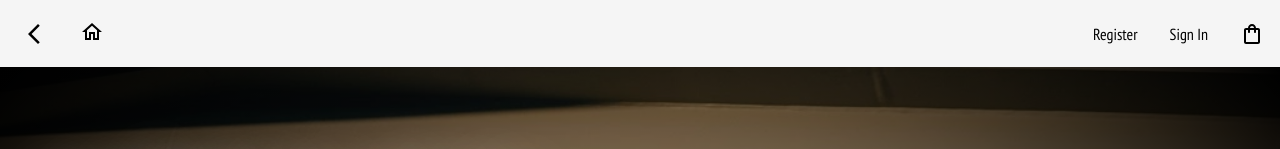
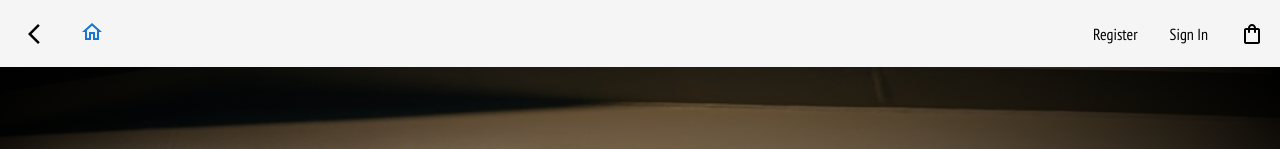
Before and after one commit to iefniar/iefniar.github.io, a React (Create React App) app: page /project-1 in a window 1280 px wide. In both pictures the pointer is over the element 104 px from the left and 33 px from the top of the page. Shown: the top 149 px of the page. Built offline with nearby package versions, Linux system fonts and the light colour scheme.

Commit message:
ecommerce project refactoring started

```diff
--- a/src/pages/ecommercePage/pageSections/Home.js
+++ b/src/pages/ecommercePage/pageSections/Home.js
@@ -22,7 +22,7 @@ const Home = () => {
       },
       { scale: 1.0,
         opacity: 1,
-        ease: 'back',
+        ease: 'back.in',
         delay: 3,
         duration: 2
       }
--- a/src/pages/ecommercePage/pageSections/NavBar.module.css
+++ b/src/pages/ecommercePage/pageSections/NavBar.module.css
@@ -42,6 +42,10 @@
     height: 100%;
 }
 
+.navBar-left>a>div:hover, .navBar-left>a>div:focus{
+    color: rgb(25, 118, 210);
+}
+
 .navBar-left>div>button{
     display: flex;
     align-items: center;
@@ -60,7 +64,6 @@
 
 .go-back-btn:hover>*, .go-back-btn:focus>*{
     color: rgb(25, 118, 210);
-
 }
 
 .go-back-btn>*{
@@ -78,6 +81,10 @@
 .navBar-left>a, .navBar-right>a{
     text-decoration: none;
     color: var(--color-black-900);
+}
+
+.navBar-right>a>div:hover, .navBar-right>a>div:focus{
+    color: rgb(25, 118, 210);
 }
 
 .navBar-right>button{
```
